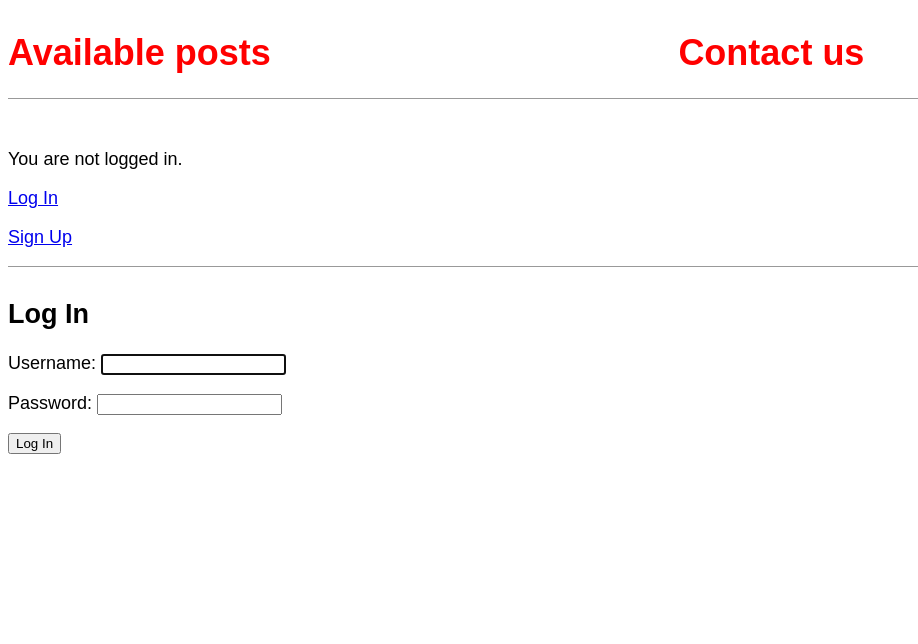
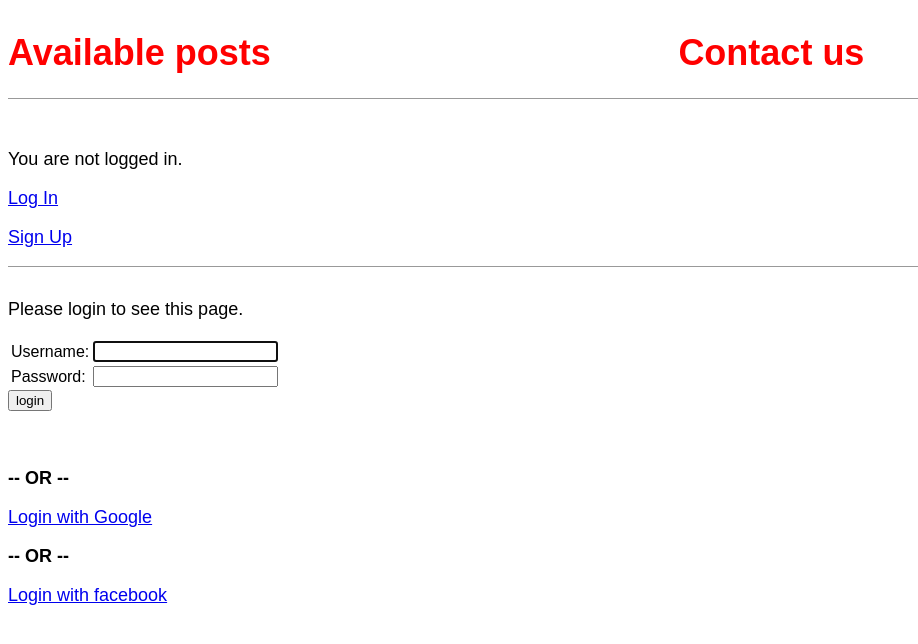
Before and after one commit to john-maluki/blog-project, a Django app: a page that uses templates/base.html in a window 1280 px wide. Shown: the top 644 px of the page, without its empty margins (0-918 px from the left). Run offline with Django 3.2, Linux system fonts and the light colour scheme; parts of the project's set-up code (start-up, migrations or seed data) failed here and were passed over.

Commit message:
login url added next tag

```diff
--- a/templates/base.html
+++ b/templates/base.html
@@ -24,12 +24,12 @@
         {% if user.is_authenticated %}
             <div class="nav-left">
                 <p>Hi {{ user.username }}!</p>
-                <p><a href="{% url 'logout' %}">Log out</a></p>
+                <p><a href="{% url 'logout' %}?next={{request.path}}">Log out</a></p>
             </div>
         {% else %}
         <div class="nav-left">
             <p>You are not logged in.</p>
-            <p><a href="{% url 'login' %}">Log In</a></p>
+            <p><a href="{% url 'login' %}?next={{request.path}}">Log In</a></p>
             <p><a href="{% url 'signup' %}">Sign Up</a></p>
         </div>
         {% endif %}
--- a/templates/registration/login.html
+++ b/templates/registration/login.html
@@ -2,10 +2,48 @@
 {% extends 'base.html' %}
 
 {% block content %}
-<h2>Log In</h2>
+<!-- <h2>Log In</h2>
 <form method="post" action="{% url 'login' %}">
     {% csrf_token %}
     {{ form.as_p }}
     <button type="submit">Log In</button>
+</form> -->
+{% if form.errors %}
+  <p>Your username and password didn't match. Please try again.</p>
+{% endif %}
+
+{% if next %}
+  {% if user.is_authenticated %}
+    <p>Your account doesn't have access to this page. To proceed,
+    please login with an account that has access.</p>
+  {% else %}
+    <p>Please login to see this page.</p>
+  {% endif %}
+{% endif %}
+
+<form method="post" action="{% url 'login' %}">
+{% csrf_token %}
+<table>
+
+<tr>
+  <td>{{ form.username.label_tag }}</td>
+  <td>{{ form.username }}</td>
+</tr>
+
+<tr>
+  <td>{{ form.password.label_tag }}</td>
+  <td>{{ form.password }}</td>
+</tr>
+</table>
+
+<input type="submit" value="login" />
+<input type="hidden" name="next" value="{{ next }}" />
 </form>
+<br>
+<p><strong>-- OR --</strong></p>
+  <a href="{% url 'social:begin' 'google-oauth2' %}">Login with Google</a><br>
+<!-- <p><strong>-- OR --</strong></p>
+  <a href="{% url 'social:begin' 'github' %}">Login with GitHub</a><br> -->
+<p><strong>-- OR --</strong></p>
+  <a href="{% url 'social:begin' 'facebook' %}">Login with facebook</a><br>
 {% endblock content %}
--- a/users/urls.py
+++ b/users/urls.py
@@ -1,7 +1,8 @@
-from django.urls import path
+from django.urls import path, include
 from .views import SignUpView
 
 
 urlpatterns = [
     path('signup/', SignUpView.as_view(), name='signup'),
+    path('auth/', include('social_django.urls', namespace='social')),
 ]
```
Also changed, not shown: blog_project/settings.py (+22 -0 lines).
